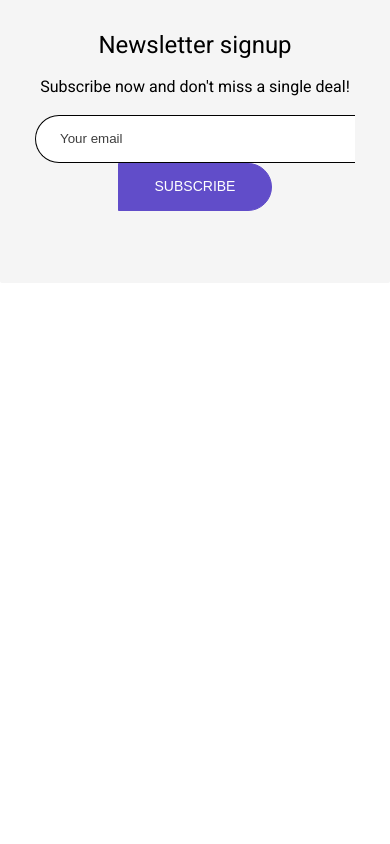
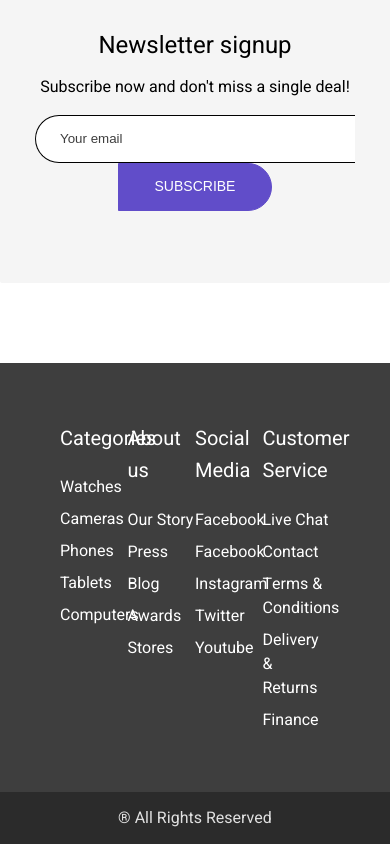
Before and after one commit to SimplyAWebDev/vr-glasses-hp, a plain HTML site: page index.html in a window 390 px wide. Shown: the part 1076-1920 px from the top of the page. Before the commit the page ends 1439 px from the top, so only its background shows below. Drawn offline with Linux system fonts and the light colour scheme.

Commit message:
finished without breakpoints

```diff
--- a/css/styles.css
+++ b/css/styles.css
@@ -51,6 +51,11 @@ header nav ul li {
 
 header nav ul li:last-of-type {
     margin-right: 0;
+}
+
+header nav ul li a:hover {
+    color: #33C6DD;
+
 }
 
 header nav ul li a {
@@ -120,6 +125,12 @@ section.hero button{
     cursor: pointer;
 }
 
+section.hero button:hover{
+    border: 1px solid #33C6DD;
+    background-color: white;
+    color: #33C6DD;;
+}
+
 section.best-sellers{
     padding-top: 5.625rem;
 }
@@ -159,6 +170,16 @@ section.best-sellers .product-slider .product {
     width: 33%;
     padding: 2.5rem 2.5rem;
     position: relative;
+}
+
+section.best-sellers .product-slider .product:hover {
+    cursor: pointer;
+}
+
+section.best-sellers .product-slider .product:hover button {
+    background-color: #33C6DD;
+    border: 1px solid #33C6DD;
+    color: white;
 }
 
 section.best-sellers .product-slider .product.new::before {
@@ -293,3 +314,69 @@ section.newsletter button[type=submit]{
     line-height: 21px;
     cursor: pointer;
 }
+
+section.newsletter button[type=submit]:hover{
+    background-color: white;
+    border: 1px solid #000;
+    height: 48px;
+    color: #614DC9;
+    cursor: pointer;
+}
+
+footer {
+    background-color: #3E3E3E;
+    color: white;
+    padding: 3.75rem;
+}
+
+footer .container{
+    display: flex;
+    max-width: 100%;
+    width: 59.375rem;
+    justify-content: space-between;
+}
+
+footer ul {
+    width: 25%;
+    list-style-type: none;
+    margin: 0;
+    padding: 0;
+}
+
+footer ul li.list-title{
+    font-weight: 400;
+    font-size: 1.25rem;
+    line-height: 1.625;
+    margin-bottom: 1.25rem;
+}
+
+footer ul li{
+    font-weight: 400;
+    font-size: 1rem;
+    line-height: 1.5rem;
+    margin-bottom: 0.5rem;
+}
+
+footer ul li a{
+    color: white;
+    text-decoration: none;
+}
+
+footer ul li a:hover{
+    color: #33C6DD;
+    text-decoration: none;
+}
+
+footer ul li:last-of-type {
+    margin-bottom: 0;
+}
+
+section.copyright{
+    text-align: center;
+    color: #E0E0E0;
+    background-color: #2B2B2B;
+    padding: 1rem 0;
+    font-weight: 400;
+    font-size: 1rem;
+    line-height: 1.25rem;
+}
--- a/index.html
+++ b/index.html
@@ -5,7 +5,7 @@
   <meta charset="UTF-8">
   <meta name="viewport" content="width=device-width, initial-scale=1.0">
   <title>Home - Vr Headsets</title>
-  <link rel="stylesheet" href="/vr-glasses-hp/css/styles.css">
+  <link rel="stylesheet" href="/css/styles.css">
 </head>
 
 <body>
@@ -19,9 +19,9 @@
       </section>
       <nav>
         <ul>
-          <li><a href="#">About us</a></li>
-          <li><a href="#">Promotions</a></li>
-          <li><a href="#">Newsletter</a></li>
+          <li><a href="#"><a href="#">About us</a></li>
+          <li><a href="#"><a href="#">Promotions</a></li>
+          <li><a href="#"><a href="#">Newsletter</a></li>
         </ul>
       </nav>
     </div>
@@ -92,6 +92,45 @@
       <p>Subscribe now and don't miss a single deal!</p>
       <input type="email" placeholder="Your email"><button type="submit">SUBSCRIBE</button>
   </section>
+  <footer>
+    <div class="container">
+      <ul>
+        <li class="list-title">Categories</li>
+        <li><a href="#">Watches</a></li>
+        <li><a href="#">Cameras</a></li>
+        <li><a href="#">Phones</a></li>
+        <li><a href="#">Tablets</a></li>
+        <li><a href="#">Computers</a></li>
+      </ul>
+      <ul>
+        <li class="list-title">About us</li>
+        <li><a href="#"><a href="#">Our Story</a></li>
+        <li><a href="#">Press</a></li>
+        <li><a href="#">Blog</a></li>
+        <li><a href="#">Awards</a></li>
+        <li><a href="#">Stores</a></li>
+      </ul>
+      <ul>
+        <li class="list-title">Social Media</li>
+        <li><a href="#">Facebook</a></li>
+        <li><a href="#">Facebook</a></li>
+        <li><a href="#">Instagram</a></li>
+        <li><a href="#">Twitter</a></li>
+        <li><a href="#">Youtube</a></li>
+      </ul>
+      <ul>
+        <li class="list-title">Customer Service</li>
+        <li><a href="#">Live Chat</a></li>
+        <li><a href="#">Contact</a></li>
+        <li><a href="#">Terms & Conditions</a></li>
+        <li><a href="#">Delivery & Returns</a></li>
+        <li><a href="#">Finance</a></li>
+      </ul>
+    </div>
+  </footer>
+  <section class="copyright">
+    &reg; All Rights Reserved
+  </section>
 </body>
 
 </html>
```
